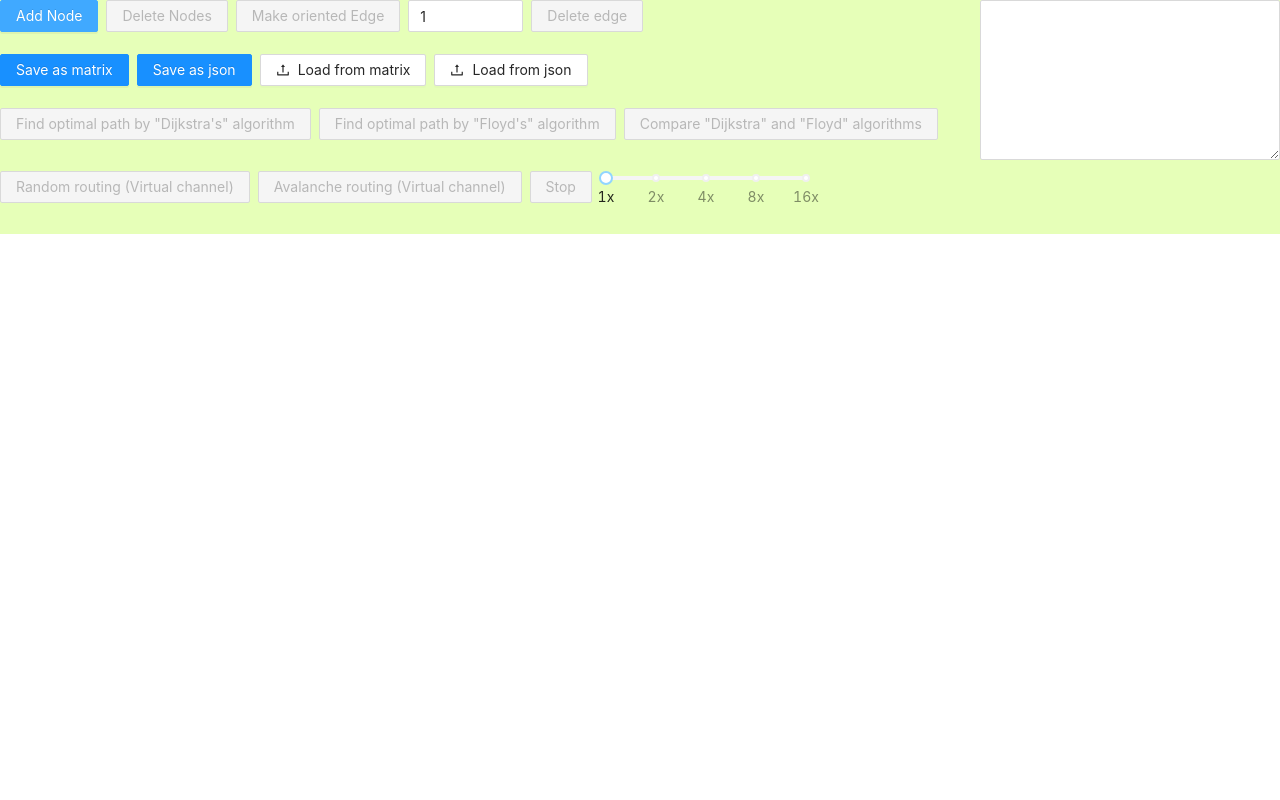
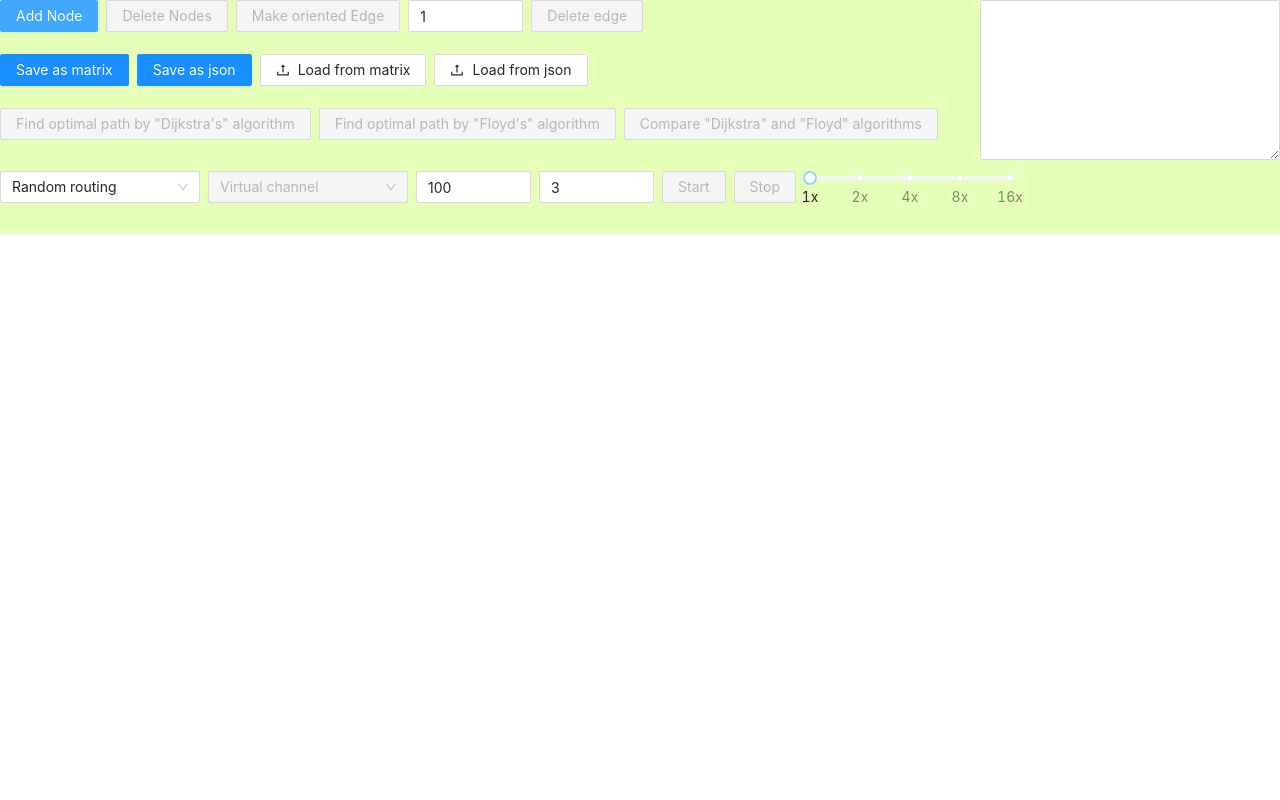
Before and after one commit to FriMay/graph-editor, a React (Create React App) app: page / in a window 1280 px wide. Shown: the top 800 px of the page. Built offline with nearby package versions, Linux system fonts and the light colour scheme.

Commit message:
Added animation

```diff
--- a/src/App.js
+++ b/src/App.js
@@ -14,7 +14,8 @@ import {
     Card,
     Col,
     Row,
-    Slider
+    Slider,
+    Select
 } from 'antd';
 import 'antd/dist/antd.css';
 import {UploadOutlined} from '@ant-design/icons';
@@ -27,6 +28,8 @@ const { TextArea } = Input;
 const red = "red";
 const gray = "gray";
 const brown = "brown";
+
+const { Option } = Select;
 
 const nodeStyle = (color) => {
 
@@ -250,6 +253,10 @@ function App() {
     const [matrixValue, setMatrixValue] = useState("");
     const [isModalVisible, setIsModalVisible] = useState(false);
     const [isAnimation, setIsAnimation] = useState(false);
+    const [method, setMethod] = useState("random");
+    const [channelType, setChannelType] = useState("virtual");
+    const [ttl, setTtl] = useState(100);
+    const [packetsCount, setPacketsCount] = useState(3);
 
     const getSelectNodes = () => {
 
@@ -744,10 +751,41 @@ function App() {
                     </Space>
                     <br/><br/>
                     <Space>
+                        <Select defaultValue={method} style={{ width: 200 }} onSelect={setMethod}>
+                            <Option value="random">Random routing</Option>
+                            <Option value="avalanche">Avalanche routing</Option>
+                            <Option value="adaptive">Adaptive routing</Option>
+                        </Select>
+                        <Select defaultValue={channelType}
+                                style={{ width: 200 }}
+                                onSelect={setChannelType}
+                                disabled={getSelectNodes(state).length !== 2 || isAnimation || !isPathExist() || method !== "adaptive"}>
+                            <Option value="virtual">Virtual channel</Option>
+                            <Option value="deitagramm">Deitagramm channel</Option>
+                        </Select>
+                        <InputNumber
+                            min={1}
+                            max={500}
+                            value={ttl}
+                            onChange={setTtl}
+                            placeholder="TTL"
+                            style={{width: '115px'}}
+                        />
+                        <InputNumber
+                            min={1}
+                            max={50}
+                            value={packetsCount}
+                            onChange={setPacketsCount}
+                            placeholder="Packet count"
+                            style={{width: '115px'}}
+                        />
+
                         <Button
                             type="primary"
                             disabled={getSelectNodes(state).length !== 2 || isAnimation || !isPathExist()}
                             onClick={async () => {
+
+                                if (method === "random") {
 
                                     setIsAnimation(true);
 
@@ -823,11 +861,7 @@ function App() {
 
                                     updateState(state);
 
-                            }}>Random routing (Virtual channel)</Button>
-                        <Button
-                            type="primary"
-                            disabled={getSelectNodes(state).length !== 2 || isAnimation || !isPathExist()}
-                            onClick={async () => {
+                                } else if (method === "avalanche") {
 
                                     setIsAnimation(true);
 
@@ -898,8 +932,9 @@ function App() {
                                     clearResults();
 
                                     updateState(state);
-
-                            }}>Avalanche routing (Virtual channel)</Button>
+                                }
+                            }}
+                        > Start </Button>
                         <Button
                             type="primary"
                             disabled={!isAnimation}
--- a/src/domains/EdgeComponent.js
+++ b/src/domains/EdgeComponent.js
@@ -74,8 +74,8 @@ export default function CustomEdge({
         });
     }
 
-    let xDifference = (sourceCenterX - targetCenterX) / data.progressNums;
-    let yDifference = (sourceCenterY - targetCenterY) / data.progressNums;
+    let xDifference = (sourceCenterX - targetCenterX) / (data.progressNums + 1);
+    let yDifference = (sourceCenterY - targetCenterY) / (data.progressNums + 1);
 
     let from = id.split("-")[0];
 
@@ -85,14 +85,14 @@ export default function CustomEdge({
 
         if (packet.from === from) {
             places.push({
-                x: sourceCenterX - xDifference * packet.progress,
-                y: sourceCenterY - yDifference * packet.progress,
+                x: sourceCenterX - xDifference * packet.progress - 5,
+                y: sourceCenterY - yDifference * packet.progress - 11,
                 color: packet.color
             });
         } else {
             places.push({
-                x: targetCenterX + xDifference * packet.progress,
-                y: targetCenterY + yDifference * packet.progress,
+                x: targetCenterX + xDifference * packet.progress - 5,
+                y: targetCenterY + yDifference * packet.progress - 11,
                 color: packet.color
             })
         }
```
Lines whose indentation alone changed are shown as unchanged.
